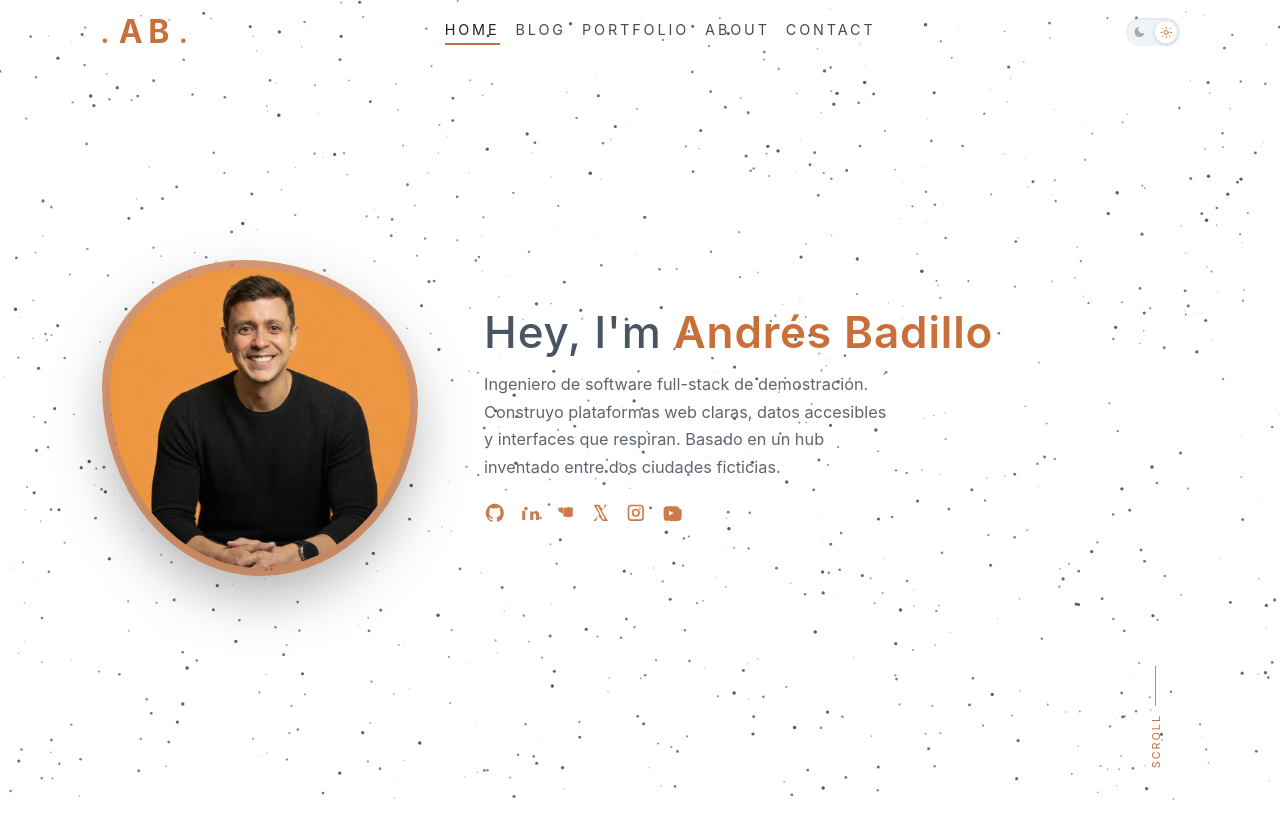
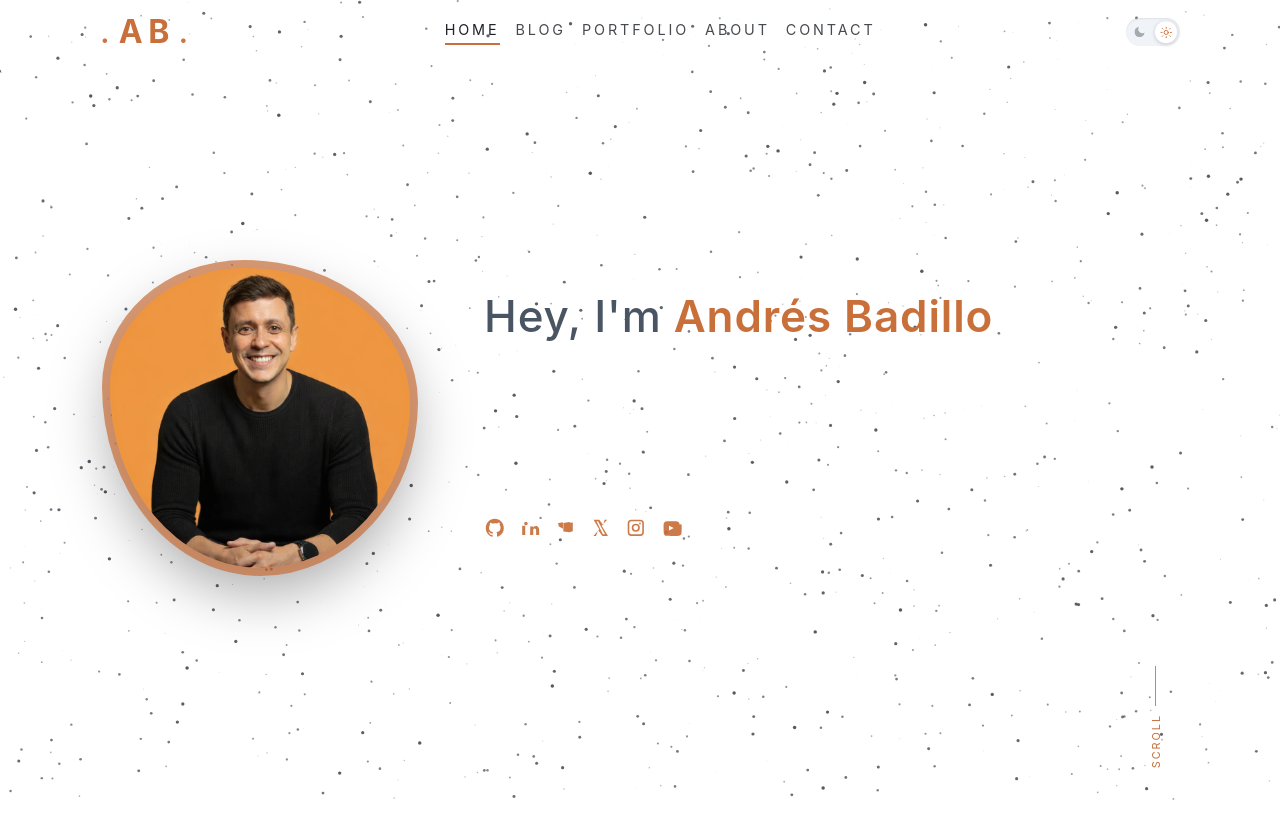
Before and after one commit to andresbadillo/andresbadillo.co, a React (Vite) app: page / in a window 1280 px wide. Shown: the top 838 px of the page. Built offline with nearby package versions, Linux system fonts and the light colour scheme.

Commit message:
Adición del texto del intro

```diff
--- a/src/components/StarfieldCanvas/StarfieldCanvas.tsx
+++ b/src/components/StarfieldCanvas/StarfieldCanvas.tsx
@@ -231,6 +231,8 @@ export function StarfieldCanvas({
       const clusterTight = 0.34 + pull * pull * 0.54;
       /* 0 → ancla dispersa; 1 → nube en el avatar (reversible al subir scroll). */
       const clusterWeight = smoothstep((p - 0.1) / 0.82);
+      /* Scroll arriba → tamaño original; scroll abajo → hasta 50 % del radio (junto al movimiento existente). */
+      const starSizeMul = 1 - 0.8 * p;
 
       const { bg: skyBg, starRgb } = readStarfieldPalette();
       ctx.fillStyle = skyBg;
@@ -312,7 +314,7 @@ export function StarfieldCanvas({
 
         const depthVis = Math.max(DEPTH_LO, Math.min(DEPTH_HI, s.depth));
         let alpha = 0.11 + depthVis * 0.76 + pull * (s.mode === "field" ? 0.04 : 0.09);
-        const radius = radiusFromDepth(s.depth) + pull * (s.mode === "field" ? 0.12 : 0.28);
+        const radius = (radiusFromDepth(s.depth) + pull * (s.mode === "field" ? 0.12 : 0.28)) * starSizeMul;
         alpha = Math.min(1, alpha);
 
         if (px < -10 || py < -10 || px > w + 10 || py > h + 10) continue;
--- a/src/pages/Home/HomePage.module.scss
+++ b/src/pages/Home/HomePage.module.scss
@@ -144,7 +144,41 @@
   max-width: 40ch;
   line-height: 1.7;
   color: var(--home-hero-muted);
-  font-size: 1.02rem;
+  font-size: 1.2rem;
+}
+
+.introReveal {
+  --intro-p1: 0;
+  --intro-p3: 0;
+  display: grid;
+  gap: 0.55rem;
+}
+
+.bioLine {
+  will-change: opacity, transform;
+}
+
+.bioLine1 {
+  color: var(--home-hero-greet);
+  font-weight: 500;
+  letter-spacing: 0.01em;
+  opacity: var(--intro-p1);
+  transform: translateY(calc((1 - var(--intro-p1)) * 0.65rem));
+}
+
+.bioLine3 {
+  max-width: 44ch;
+  padding-top: 0.15rem;
+  font-weight: 700;
+  opacity: var(--intro-p3);
+  transform: translateY(calc((1 - var(--intro-p3)) * 0.65rem));
+}
+
+@media (prefers-reduced-motion: reduce) {
+  .bioLine1,
+  .bioLine3 {
+    transform: none;
+  }
 }
 
 .scrollCue {
@@ -300,9 +334,8 @@
     text-align: center;
   }
 
-  .bio {
-    margin-left: auto;
-    margin-right: auto;
+  .introReveal {
+    justify-items: center;
   }
 
   .intro :global(ul) {
--- a/src/pages/Home/HomePage.tsx
+++ b/src/pages/Home/HomePage.tsx
@@ -34,6 +34,7 @@ export function HomePage() {
   const avatarWrapRef = useRef<HTMLDivElement>(null);
   const scrollCueRef = useRef<HTMLDivElement>(null);
   const portfolioSentinelRef = useRef<HTMLElement>(null);
+  const introRevealRef = useRef<HTMLDivElement>(null);
 
   useEffect(() => {
     const mq = window.matchMedia("(prefers-reduced-motion: reduce)");
@@ -52,8 +53,16 @@ export function HomePage() {
 
     const reduced = prefersReducedMotion;
 
+    const revealEl = introRevealRef.current;
+    const setIntroPhases = (p1: number, p3: number) => {
+      if (!revealEl) return;
+      revealEl.style.setProperty("--intro-p1", String(p1));
+      revealEl.style.setProperty("--intro-p3", String(p3));
+    };
+
     if (reduced) {
       scrollProgressRef.current = 0;
+      setIntroPhases(1, 1);
       const avatarRm = avatarWrapRef.current;
       if (avatarRm) {
         const cr = starCanvasRef.current?.getBoundingClientRect();
@@ -83,6 +92,11 @@ export function HomePage() {
     const progress = trackH >= vh * 2 ? Math.min(1, Math.max(0, raw)) : 0;
     scrollProgressRef.current = progress;
 
+    const span = (t: number, start: number, end: number) =>
+      Math.min(1, Math.max(0, (t - start) / Math.max(1e-6, end - start)));
+    /* Segundo bloque listo ~0,72 del hero para leerlo antes de Selected Portfolio */
+    setIntroPhases(span(progress, 0.05, 0.2), span(progress, 0.4, 0.72));
+
     const avatar = avatarWrapRef.current;
     if (avatar) {
       const cr = starCanvasRef.current?.getBoundingClientRect();
@@ -106,9 +120,11 @@ export function HomePage() {
     const track = heroTrackRef.current;
     const layer = heroStickyRef.current;
     const avatarEl = avatarWrapRef.current;
+    const introEl = introRevealRef.current;
     if (track) ro.observe(track);
     if (layer) ro.observe(layer);
     if (avatarEl) ro.observe(avatarEl);
+    if (introEl) ro.observe(introEl);
     return () => {
       window.removeEventListener("scroll", syncScrollDrivenUi);
       window.removeEventListener("resize", syncScrollDrivenUi);
@@ -165,10 +181,15 @@ export function HomePage() {
                 <span className={styles.greet}>Hey, I&apos;m</span>{" "}
                 <span className={styles.nameHighlight}>Andrés Badillo</span>
               </h1>
-              <p className={styles.bio}>
-                Ingeniero de software full-stack de demostración. Construyo plataformas web claras, datos accesibles y
-                interfaces que respiran. Basado en un hub inventado entre dos ciudades ficticias.
-              </p>
+              <div ref={introRevealRef} className={styles.introReveal}>
+                <p className={clsx(styles.bio, styles.bioLine, styles.bioLine1)}>
+                  MBA, Product Manager, Project Manager,<br />
+                  Data Analyst, Data Science, Frontend Developer.
+                </p>
+                <p className={clsx(styles.bio, styles.bioLine, styles.bioLine3)}>
+                  Turning complexity into software, data, and decisions that drive impact.
+                </p>
+              </div>
               <SocialLinksRow />
             </div>
           </div>
```
Also changed, not shown: 1 other file (tests, documents, lock files or other folders).
